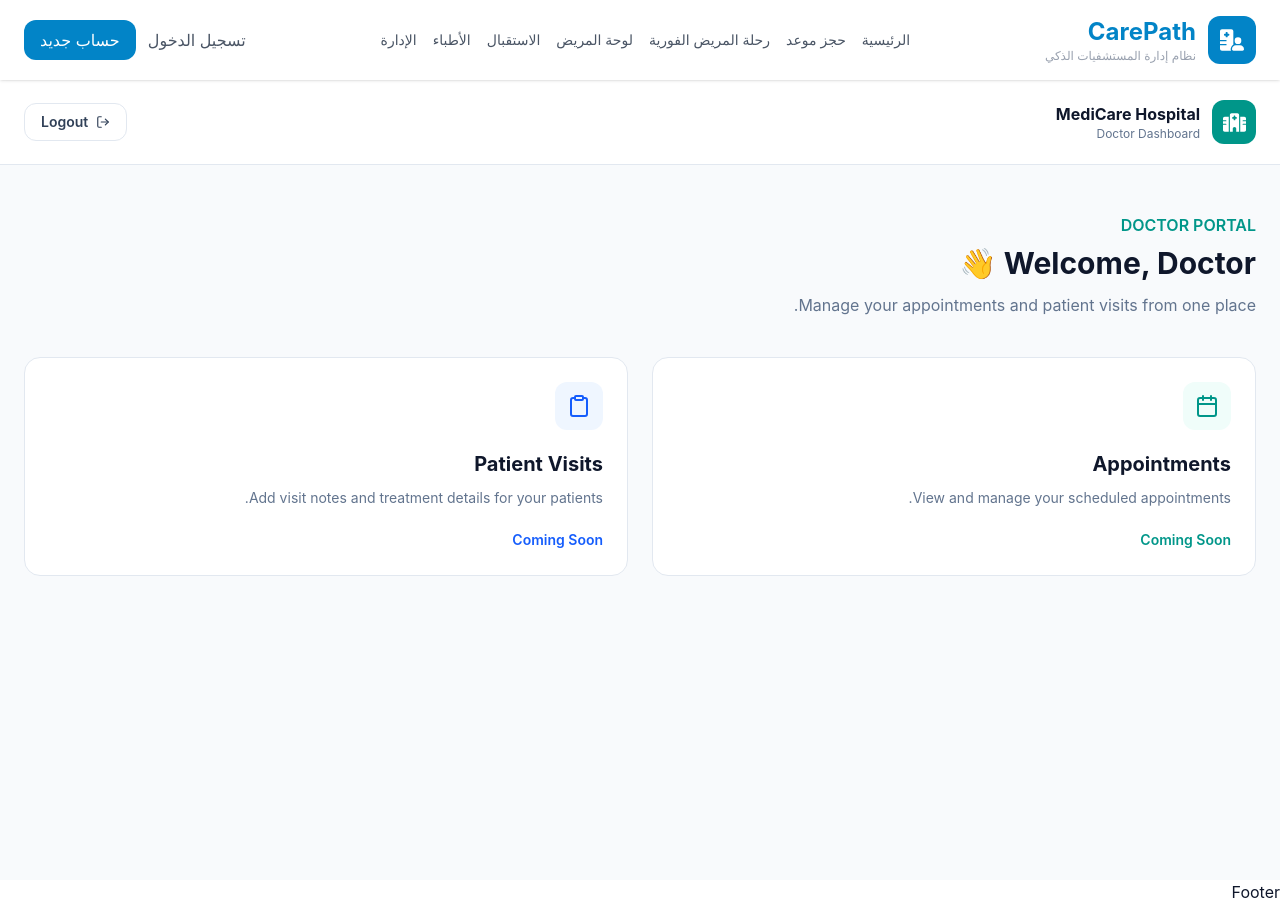
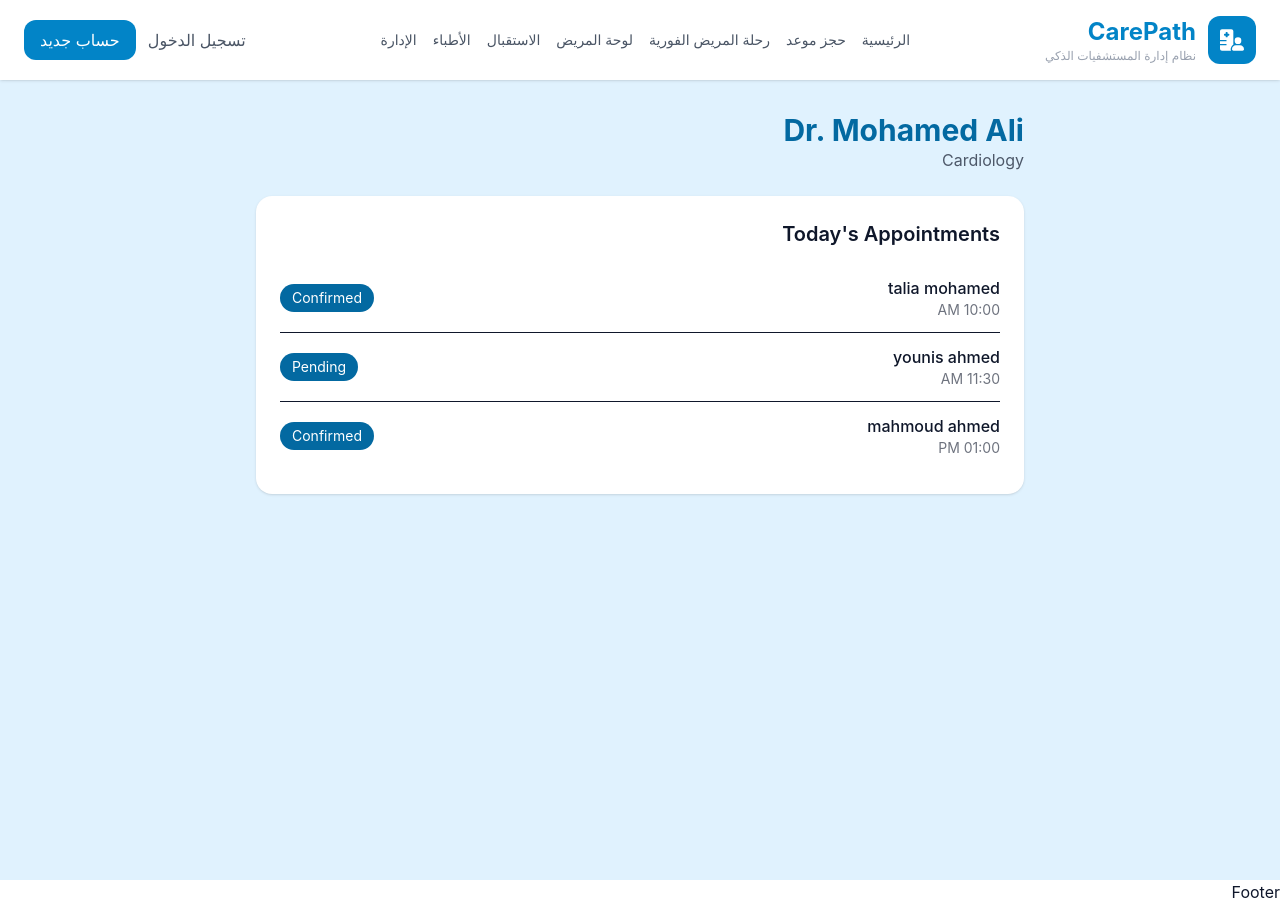
Before and after one commit to Malk-Ayman01/Hospital_System, a React (Vite) app in the folder Hospital_System/: page /doctor/dashboard in a window 1280 px wide. Built offline with nearby package versions, Linux system fonts and the light colour scheme.

Commit message:
Add files via upload

```diff
--- a/Hospital_System/src/pages/DoctorDashboard.jsx
+++ b/Hospital_System/src/pages/DoctorDashboard.jsx
@@ -1,96 +1,39 @@
-import { Link, useNavigate } from "react-router-dom"
-import { FaHospital } from "react-icons/fa6"
-import { FiCalendar, FiUsers, FiLogOut, FiClipboard } from "react-icons/fi"
+export default function DoctorDashboard() {
+  const doctor = { name: "Dr. Mohamed Ali", specialty: "Cardiology" };
 
-function DoctorDashboard() {
-    const navigate = useNavigate()
+  const appointments = [
+    { id: 1, patient: "talia mohamed", time: "10:00 AM", status: "Confirmed" },
+    { id: 2, patient: "younis ahmed", time: "11:30 AM", status: "Pending" },
+    { id: 3, patient: "mahmoud ahmed", time: "01:00 PM", status: "Confirmed" },
+  ];
 
-    function handleLogout() {
-        sessionStorage.removeItem("demoRole")
-        navigate("/doctor/login")
-    }
+  return (
+    <div className="min-h-screen bg-[#e0f2fe] p-8">
+      <div className="max-w-3xl mx-auto">
+        <h1 className="text-3xl font-bold text-[#0369a1]">{doctor.name}</h1>
+        <p className="text-[#0f172a] opacity-70 mb-6">{doctor.specialty}</p>
 
-    return (
-        <main className="min-h-screen bg-slate-50 transition-colors dark:bg-slate-950">
-            <header className="border-b border-slate-200 bg-white dark:border-slate-800 dark:bg-slate-900">
-                <div className="mx-auto flex max-w-7xl items-center justify-between px-6 py-5">
-                    <div className="flex items-center gap-3">
-                        <div className="flex h-11 w-11 items-center justify-center rounded-xl bg-teal-600 text-white">
-                            <FaHospital size={23} />
-                        </div>
+        <div className="bg-white rounded-2xl shadow p-6">
+          <h2 className="text-xl font-semibold text-[#0f172a] mb-4">
+            Today's Appointments
+          </h2>
 
-                        <div>
-                            <h1 className="font-bold text-slate-900 dark:text-white">
-                                MediCare Hospital
-                            </h1>
-                            <p className="text-xs text-slate-500 dark:text-slate-400">
-                                Doctor Dashboard
-                            </p>
-                        </div>
-                    </div>
-
-                    <button
-                        onClick={handleLogout}
-                        className="flex items-center gap-2 rounded-xl border border-slate-200 px-4 py-2 text-sm font-semibold text-slate-700 transition hover:bg-slate-100 dark:border-slate-700 dark:text-slate-200 dark:hover:bg-slate-800">
-                        <FiLogOut />
-                        Logout
-                    </button>
-                </div>
-            </header>
-
-            <section className="mx-auto max-w-7xl px-6 py-12">
-                <div className="mb-10">
-                    <p className="font-semibold text-teal-600 dark:text-teal-400">DOCTOR PORTAL</p>
-
-                    <h2 className="mt-2 text-3xl font-bold text-slate-900 dark:text-white">
-                        Welcome, Doctor 👋
-                    </h2>
-
-                    <p className="mt-3 text-slate-500 dark:text-slate-400">
-                        Manage your appointments and patient visits from one place.
-                    </p>
-                </div>
-
-                <div className="grid gap-6 md:grid-cols-2">
-                    <div className="rounded-2xl border border-slate-200 bg-white p-6 dark:border-slate-800 dark:bg-slate-900">
-                        <div className="mb-5 flex h-12 w-12 items-center justify-center rounded-xl bg-teal-50 text-teal-600 dark:bg-teal-950 dark:text-teal-400">
-                            <FiCalendar size={24} />
-                        </div>
-
-                        <h3 className="text-xl font-bold text-slate-900 dark:text-white">
-                            Appointments
-                        </h3>
-
-                        <p className="mt-2 text-sm leading-6 text-slate-500 dark:text-slate-400">
-                            View and manage your scheduled appointments.
-                        </p>
-
-                        <span className="mt-5 inline-block text-sm font-semibold text-teal-600 dark:text-teal-400">
-                            Coming Soon
-                        </span>
-                    </div>
-
-                    <div className="rounded-2xl border border-slate-200 bg-white p-6 dark:border-slate-800 dark:bg-slate-900">
-                        <div className="mb-5 flex h-12 w-12 items-center justify-center rounded-xl bg-blue-50 text-blue-600 dark:bg-blue-950 dark:text-blue-400">
-                            <FiClipboard size={24} />
-                        </div>
-
-                        <h3 className="text-xl font-bold text-slate-900 dark:text-white">
-                            Patient Visits
-                        </h3>
-
-                        <p className="mt-2 text-sm leading-6 text-slate-500 dark:text-slate-400">
-                            Add visit notes and treatment details for your patients.
-                        </p>
-
-                        <span className="mt-5 inline-block text-sm font-semibold text-blue-600 dark:text-blue-400">
-                            Coming Soon
-                        </span>
-                    </div>
-                </div>
-            </section>
-        </main>
-    )
+          {appointments.map((a) => (
+            <div
+              key={a.id}
+              className="flex justify-between items-center border-b py-3 last:border-b-0"
+            >
+              <div>
+                <p className="font-medium text-[#0f172a]">{a.patient}</p>
+                <p className="text-sm text-[#0f172a] opacity-60">{a.time}</p>
+              </div>
+              <span className="text-sm px-3 py-1 rounded-full bg-[#0369a1] text-white">
+                {a.status}
+              </span>
+            </div>
+          ))}
+        </div>
+      </div>
+    </div>
+  );
 }
-
-export default DoctorDashboard
```
